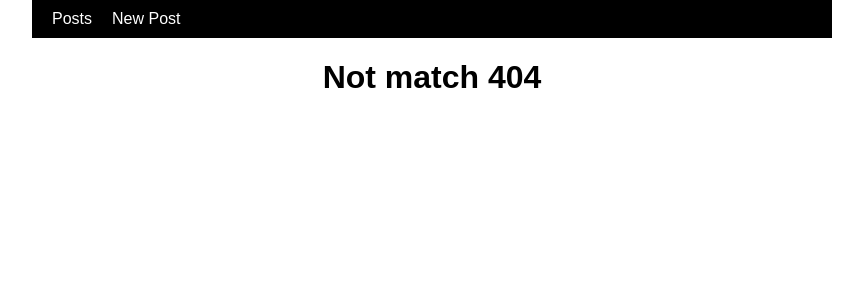
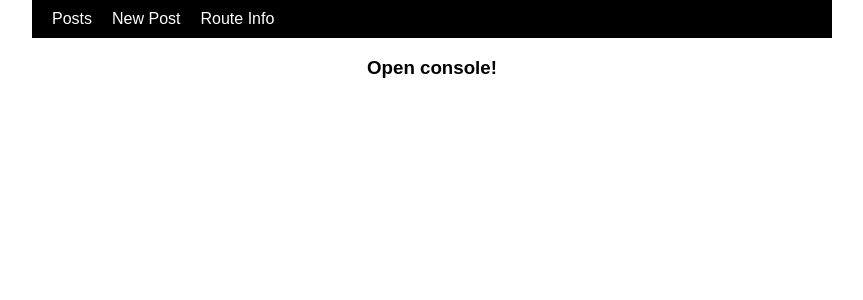
Before and after one commit to blackwine93v/react-demo-presentation, a React (Create React App) app: page /info in a window 1280 px wide. Before the commit this address had no page. Shown: the top 300 px of the page, without its empty margins (208-1071 px from the left). Built offline with nearby package versions, Linux system fonts and the light colour scheme.

Commit message:
Add Route Info

```diff
--- a/src/App.js
+++ b/src/App.js
@@ -3,6 +3,8 @@ import MainLayout from "./layouts/main/MainLayout.js";
 import ListPostPage from "./pages/listPost/index.js";
 import CreatePostPage from "./pages/createPost/index.js";
 import Header from "./components/header/index.js";
+
+import RouteInfo from "./components/routeInfo/index.js";
 
 //import react-router
 import {
@@ -85,6 +87,8 @@ class App extends Component {
                   render={() => <CreatePostPage addPost={this.addPost} />}
                 />
 
+                <Route path="/info" component={RouteInfo} />
+
                 <Route path="*" render={() => <h1>Not match 404</h1>} />
               </Switch>
             </div>
--- a/src/components/header/index.js
+++ b/src/components/header/index.js
@@ -8,6 +8,7 @@ export default class extends Component {
       <div className="header">
         <Link to="/posts">Posts</Link>
         <Link to="/create">New Post</Link>
+        <Link to="/info">Route Info</Link>
       </div>
     );
   }
--- /dev/null
+++ b/src/components/routeInfo/index.js
@@ -0,0 +1,8 @@
+import React, { Component } from "react";
+
+export default class extends Component {
+  render() {
+    console.log(this.props);
+    return <h3>Open console!</h3>;
+  }
+}
```
